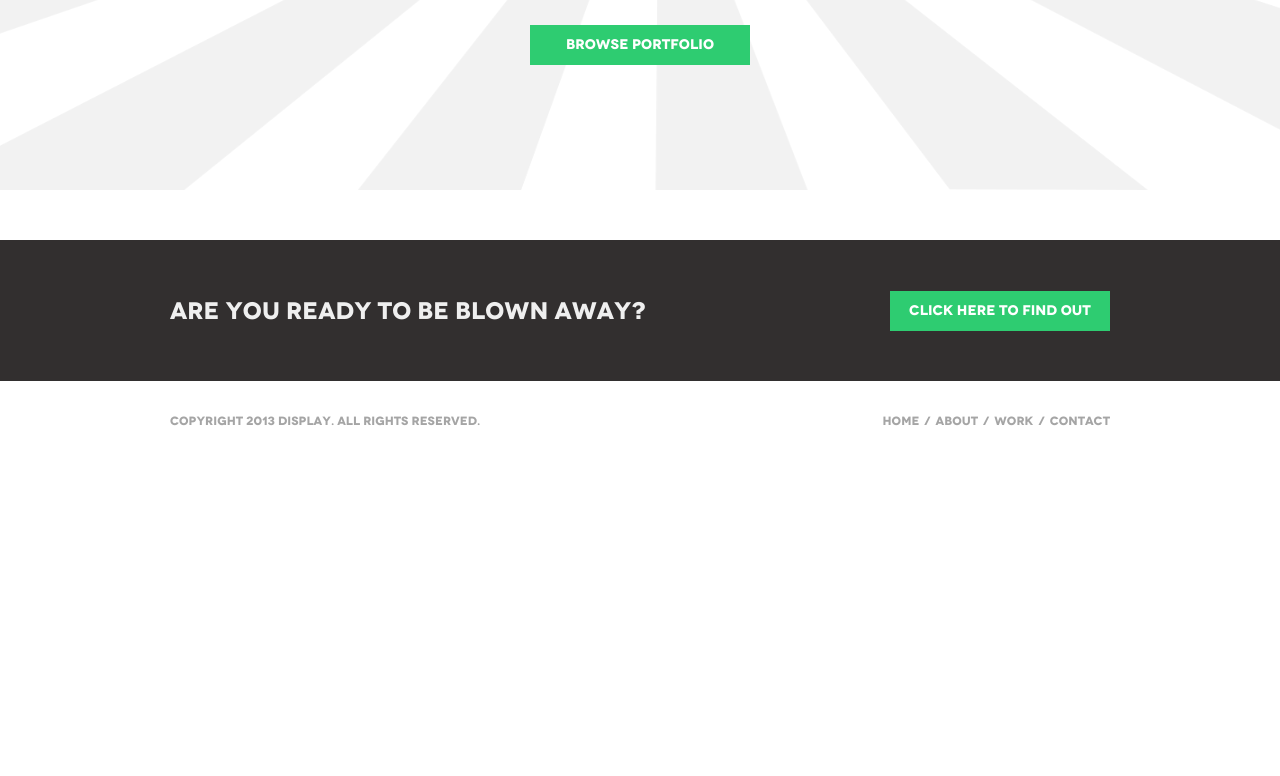
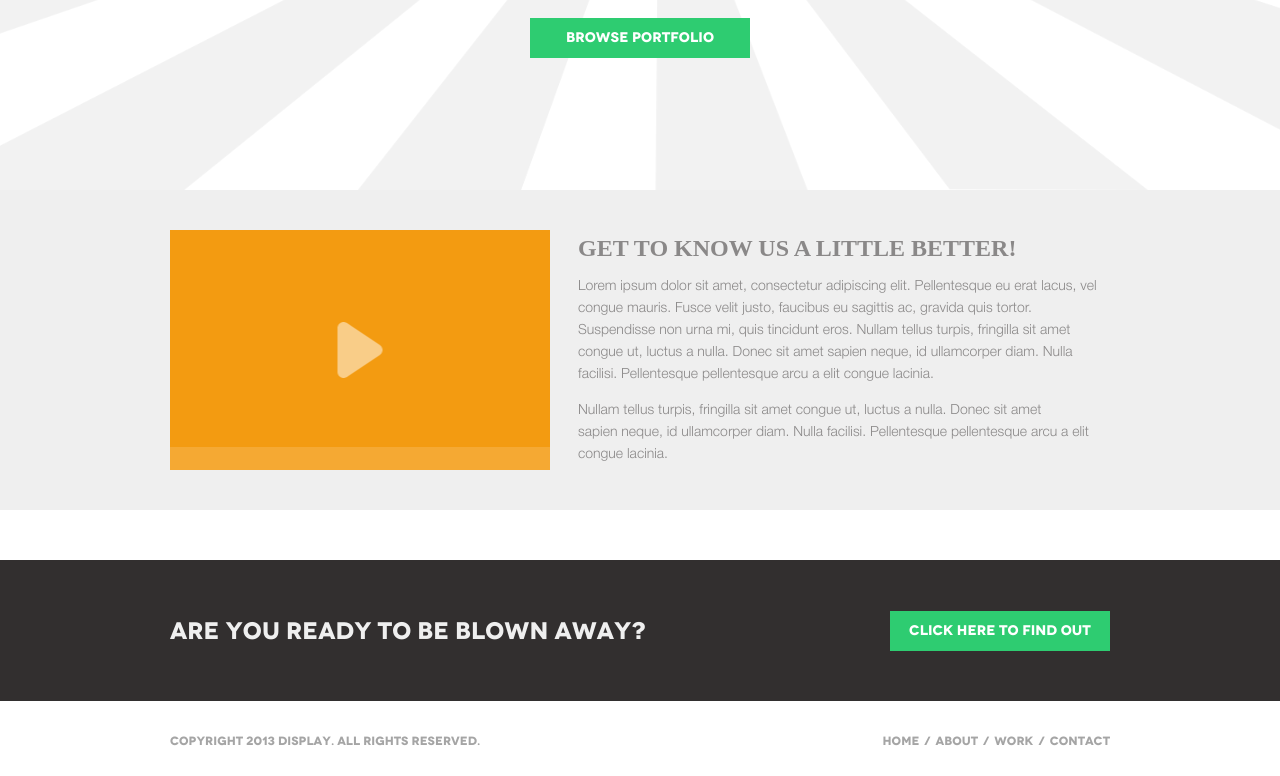
Before and after one commit to KochEmre/bs-frontend-task, a React (Create React App) app: page / in a window 1280 px wide. Shown: the part 777-1553 px from the top of the page. Before the commit the page ends 1233 px from the top, so only its background shows below. Built offline with nearby package versions, Linux system fonts and the light colour scheme.

Commit message:
Video section back-up

```diff
--- /dev/null
+++ b/src/components/videoSection/index.jsx
@@ -0,0 +1,44 @@
+import React, { useState } from 'react'
+import "./videSection.scss"
+import VideoPreview from "./../../assets/images/video-player-placeholder.png"
+import PlayIcon from "./../../assets/images/play-icon.png"
+
+const VideoSection = () => {
+	const [isOpen, setOpen] = useState(false)
+    return (
+        <div className="video-section-container">
+            <div className="video-section-wrapper">
+                <div className="video-preview-wrapper">
+                    <img src={VideoPreview} alt="Video Preview" className='video-preview' />
+                    <img src={PlayIcon} alt="Video Preview" className='play-icon' onClick={() => setOpen(true)} />
+
+                </div>
+                <div className="section-descriptions-container">
+                    <h3 >
+                        Get To Know Us a Little Better!
+                    </h3>
+                    <p >
+                        Lorem ipsum dolor sit amet, consectetur adipiscing elit.
+                        Pellentesque eu erat lacus, vel congue mauris. Fusce velit justo,
+                        faucibus eu sagittis ac, gravida quis tortor. Suspendisse non urna
+                        mi, quis tincidunt eros. Nullam tellus turpis, fringilla sit amet
+                        congue ut, luctus a nulla. Donec sit amet sapien neque, id
+                        ullamcorper diam. Nulla facilisi. Pellentesque pellentesque arcu a
+                        elit congue lacinia.
+                        <br />
+                        <p >
+                            Nullam tellus turpis, fringilla sit amet congue ut, luctus a
+                            nulla. Donec sit amet <br />
+                            sapien neque, id ullamcorper diam. Nulla facilisi. Pellentesque
+                            pellentesque arcu a elit congue lacinia.
+                        </p>
+                    </p>
+                </div>
+            </div>
+            {/* <ModalVideo channel='youtube' autoplay isOpen={isOpen} videoId="L61p2uyiMSo" onClose={() => setOpen(false)} /> */}
+        </div>
+
+    )
+}
+
+export default VideoSection
--- /dev/null
+++ b/src/components/videoSection/videSection.scss
@@ -0,0 +1,91 @@
+@import "../..//styles/global.scss";
+
+.video-section-container {
+    width: 100vw;
+    display: flex;
+    background-color: #efefef;
+    align-items: center;
+    justify-content: center;
+
+    .video-section-wrapper {
+        margin: 40px 0;
+        display: flex;
+        flex-direction: row;
+        align-items: center;
+        justify-content: center;
+        max-width: 940px;
+        width: 95%;
+        overflow: hidden;
+        gap: 28px;
+
+        @include respond(medium) {
+            flex-direction: column;
+            gap: 25px;
+        }
+
+        .video-preview-wrapper {
+            position: relative;
+            left: 0;
+            right: 0;
+            width: 380px;
+            height: 240px;
+
+            .video-preview {
+                position: relative;
+                top: 0;
+                left: 0;
+            }
+
+            .play-icon {
+                position: absolute;
+                top: 50%;
+                left: 50%;
+                transform: translate(-50%, -50%);
+                z-index: 1;
+                cursor: pointer;
+            }
+        }
+
+        .section-descriptions-container {
+            display: flex;
+            flex-direction: column;
+            align-items: flex-start;
+            justify-content: flex-start;
+
+
+            @include respond(medium) {
+                align-items: center;
+                justify-content: center;
+            }
+
+            @include respond(small) {}
+
+            p {
+                font-size: 14px;
+                line-height: 22px;
+                color: #8a8888;
+                font-family: "helvetica";
+                text-align: start;
+                margin-bottom: 0;
+            }
+
+            h3 {
+                font-size: 24px;
+                color: #8a8888;
+                font-weight: bold;
+                font-family: "Novecentowide";
+                text-transform: uppercase;
+                margin: 0;
+            }
+        }
+
+    }
+}
+
+.player-wrapper {
+    padding-left: 2rem;
+    padding-right: 2rem;
+    width: 100%;
+    max-width: 32rem;
+    min-height: 200;
+}
--- a/src/pages/aboutPage/aboutPage.scss
+++ b/src/pages/aboutPage/aboutPage.scss
@@ -27,8 +27,6 @@
         @include respond(large) {
             margin: 25px 0 15px 0;
         }
-
-
     }
 
     .flex-container{
--- a/src/pages/homePage/homePage.scss
+++ b/src/pages/homePage/homePage.scss
@@ -91,7 +91,6 @@
 
                 p {
                     width: 75%;
-                    height: 62px;
                     font-size: 16px;
                     line-height: 24px;
                     color: #aeadad;
@@ -110,12 +109,11 @@
 
                     @include respond(small) {
                         width: 95%;
+                        line-height: 18px;
+
                     }
                 }
             }
-
         }
-
-
     }
 }
--- a/src/pages/homePage/index.jsx
+++ b/src/pages/homePage/index.jsx
@@ -1,15 +1,16 @@
-import React from 'react'
+import React, { Fragment } from 'react'
 import "./homePage.scss"
-import BannerBackgroundImage from "./../../assets/images/banner-background.png"
+import Button from "../../components/button/index"
 import DevicesImage from "./../../assets/images/slider-overimage.png"
-import Button from "../../components/button/index"
+import VideoSection from '../../components/videoSection'
 
 const HomePage = () => {
   return (
+    <Fragment>
       <div className="home-container">
         <div className="banner-container">
           <div className="content-container">
-          <img src={DevicesImage} alt="Banner" className='devices'/>
+            <img src={DevicesImage} alt="Banner" className='devices' />
 
             <div className="callout-container">
               <p>Lorem ipsum dolor sit amet, consectetur adipiscing elit. Pellentesque eu eratiuy lacus, vel congue mauris. Fusce velitaria justo, faucibus eu.</p>
@@ -17,12 +18,12 @@ const HomePage = () => {
             </div>
 
           </div>
-        <div className="video-section-container">
 
         </div>
+
       </div>
-    </div>
-
+      <VideoSection/>
+    </Fragment>
   )
 }
 
```
Also changed, not shown: src/components/modal/index.jsx (added, +12 -0 lines), src/components/modal/modal.scss (added, +19 -0 lines), src/assets/images/play-icon.png (added), src/assets/images/video-player-placeholder.png (added). Lines whose indentation alone changed are shown as unchanged.
